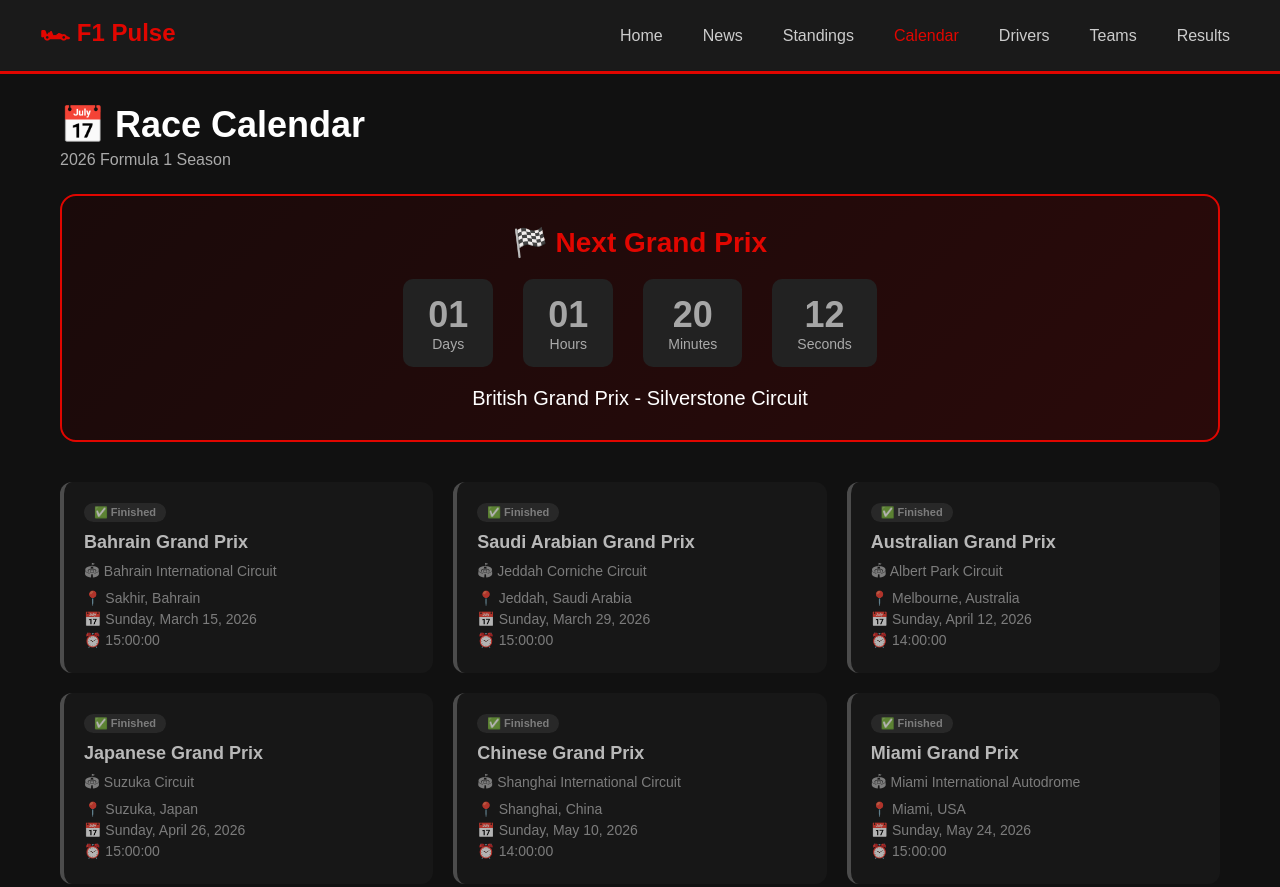
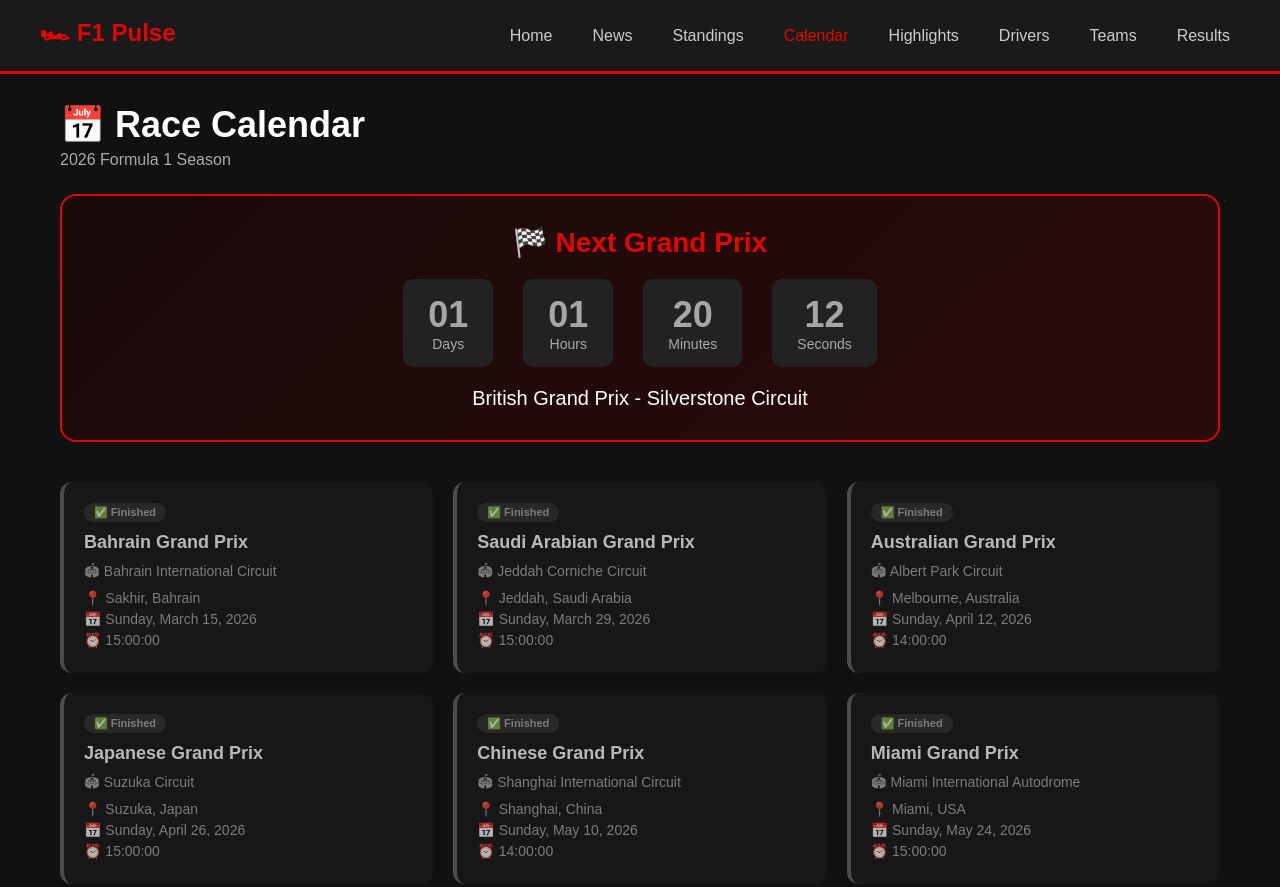
Before and after one commit to mabdullah-oss/F1-Pulse, a plain HTML site: page calendar.html in a window 1280 px wide. Shown: the top 887 px of the page. Drawn offline with Linux system fonts and the light colour scheme; no server answers.

Commit message:
Update calendar.html

```diff
--- a/calendar.html
+++ b/calendar.html
@@ -16,6 +16,7 @@
             <li><a href="news.html">News</a></li>
             <li><a href="standings.html">Standings</a></li>
             <li><a href="calendar.html" class="active">Calendar</a></li>
+            <li><a href="highlights.html">Highlights</a></li>
             <li><a href="drivers.html">Drivers</a></li>
             <li><a href="teams.html">Teams</a></li>
             <li><a href="results.html">Results</a></li>
```
